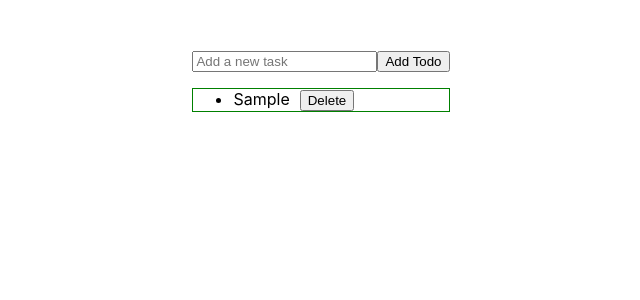
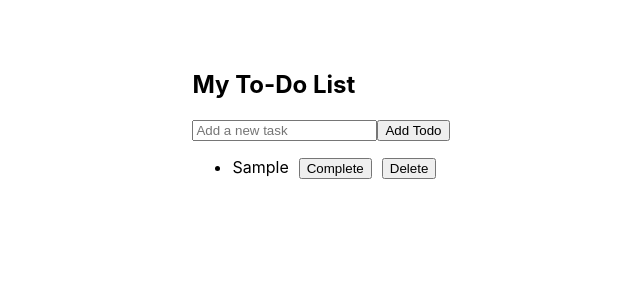
Before and after one commit to Annie-Huang/my-react18-js-app, a React (Create React App) app: page / in a window 1280 px wide. Both pictures are taken after typing "Sample" into the empty fields and a click on the button "Add Todo". Shown: the top 300 px of the page, without its empty margins (319-959 px from the left). Built offline with nearby package versions, Linux system fonts and the light colour scheme; the HTML template or start-up script is replaced by a standard one.

Commit message:
Add Complete and Undo button

```diff
--- a/src/App.css
+++ b/src/App.css
@@ -4,8 +4,8 @@
   margin-top: 50px;
 }
 
-ul {
-  border: 1px solid green;
+.todoItem span.completed {
+  text-decoration: line-through;
 }
 .todoItem button {
   margin-left: 10px;
--- a/src/App.js
+++ b/src/App.js
@@ -8,7 +8,10 @@ function ToDoList() {
   const handleAddTodo = (e) => {
     // console.log('get into submit');
     e.preventDefault();
-    setTodos([...todos, { id: Date.now(), text: inputValue }]);
+    setTodos([
+      ...todos,
+      { id: Date.now(), text: inputValue, completed: false },
+    ]);
     setInputValue('');
   };
 
@@ -16,11 +19,20 @@ function ToDoList() {
     setTodos(todos.filter((todo) => todo.id !== id));
   };
 
+  const handleCompleteToDo = (id) => {
+    setTodos(
+      todos.map((todo) =>
+        todo.id === id ? { ...todo, completed: !todo.completed } : todo
+      )
+    );
+  };
+
   console.log('inputValue', inputValue);
   console.log('todos', todos);
 
   return (
     <div className='container'>
+      <h2>My To-Do List</h2>
       {/*<form onSubmit={handleAddTodo}>*/}
       <form>
         <input
@@ -35,7 +47,12 @@ function ToDoList() {
       <ul>
         {todos.map((todo) => (
           <li key={todo.id} className='todoItem'>
-            {todo.text}
+            <span className={todo.completed ? 'completed' : null}>
+              {todo.text}
+            </span>
+            <button onClick={() => handleCompleteToDo(todo.id)}>
+              {todo.completed ? 'Undo' : 'Complete'}
+            </button>
             <button onClick={() => handleDeleteTodo(todo.id)}>Delete</button>
           </li>
         ))}
```
